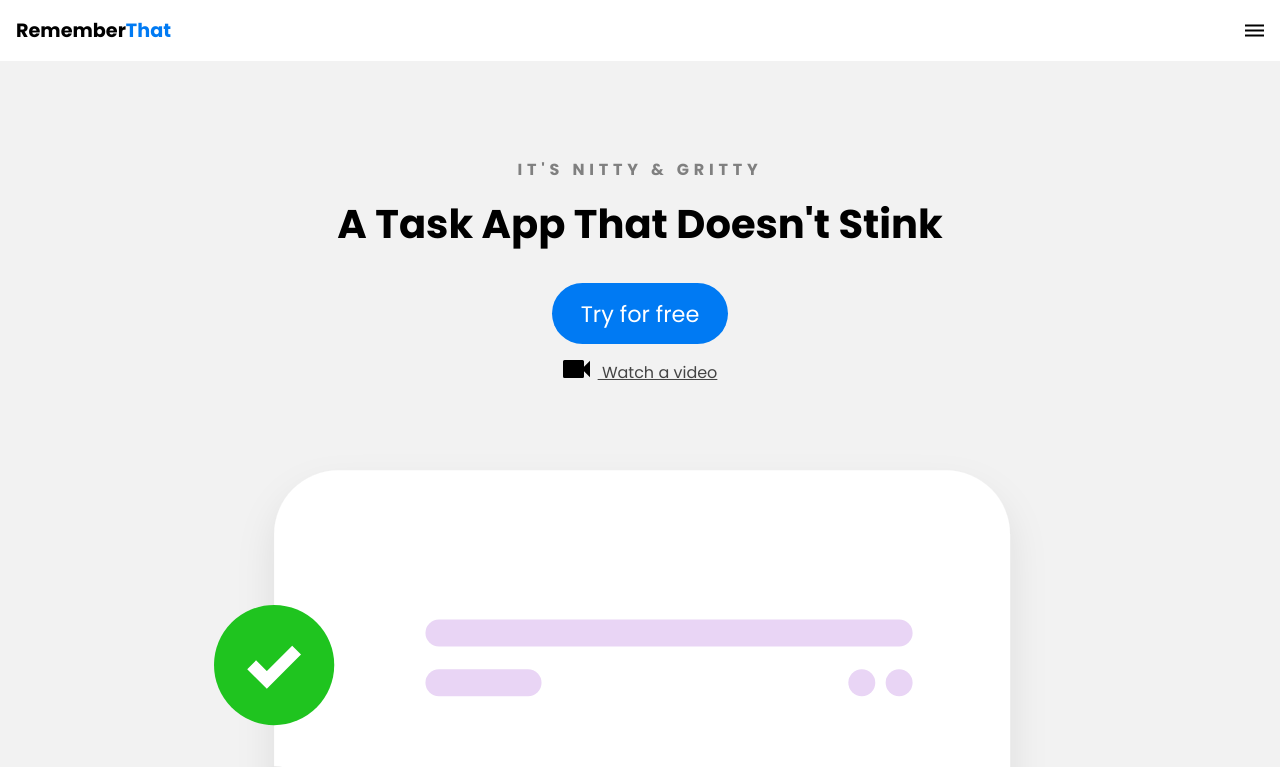
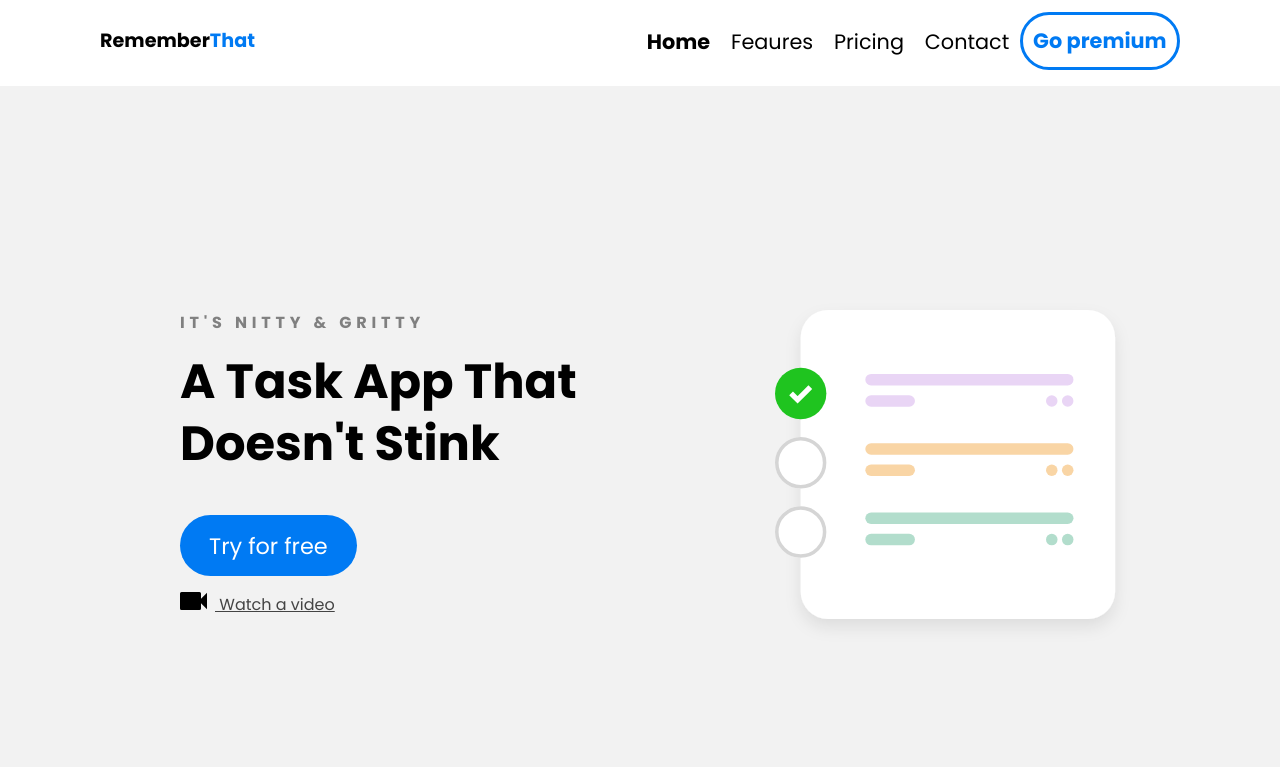
Before and after one commit to yurariga/course-html-css-feb-2023-mob-desktop, a plain HTML site: page index.html in a window 1280 px wide. Shown: the top 767 px of the page. Drawn offline with Linux system fonts and the light colour scheme.

Commit message:
media-query-tablet-desktop

```diff
--- a/css/main.scss
+++ b/css/main.scss
@@ -19,6 +19,7 @@ header {
         font-weight: bold;
         color: black;
         font-size: 1.2em;
+        margin-top: .5em;
 
         span {
             color: var(--primary-color);
@@ -45,7 +46,7 @@ nav.menu-btn {
 }
 
 nav {
-    position:fixed;
+    position: fixed;
     z-index: 999;
     width: 66%;
     right: 0;
@@ -146,6 +147,8 @@ section.features-section {
 ul.features-list {
     margin:0;
     padding-left: .1em;
+    display: grid;
+    grid-template-columns: repeat(auto-fit, minmax(19rem, 1fr));
 
     li {
         font-size: 1.1em;
@@ -233,3 +236,93 @@ iframe {
     width: 100%;
     height: 300px;
 }
+
+@media only screen and (min-width: 780px) {
+
+    .mobile-menu, .mobile-menu-exit {
+        display: none;
+    }
+
+    header .container {
+        display: grid;
+        grid-template-columns: 180px auto;
+
+    }
+
+    header nav {
+        display: flex;
+        justify-content: space-between;
+        background:none;
+        position: unset;
+        height: auto;
+        width: 100%;
+        padding: 0;
+
+        ul {
+            display: flex;
+
+            .primary-nav {
+                position: fixed;
+            }
+        }
+
+
+
+        a {
+            color: black;
+        }
+
+        ul.primary-nav {
+            margin-top: 0;
+        }
+
+        li.current a {
+            font-weight: bold;
+        }
+
+        li.go-premium-cta a {
+            color: var(--primary-color);
+            border: 3px solid var(--primary-color);
+            font-weight: bold;
+            border-radius: 5em;
+            margin-top: -.2em;
+
+            &:hover {
+                background-color: var(--primary-color);
+                color: white;
+
+            }
+        }
+    }
+}
+
+@media only screen and (min-width: 1080px) {
+    .container {
+        width: 1080px;
+        margin: 0 auto;
+    }
+
+    section {
+        padding: 10em 4em;
+    }
+
+    .hero .container {
+        display: flex;
+        justify-content: space-between;
+        text-align: left;
+
+        .left-col {
+            margin: 3em 3em 0 5em;
+
+            h1 {
+                font-size: 3em;
+                width: 90%;
+            }
+        }
+    }
+
+    .hero-img {
+        width: 90%;
+        margin-right: 8em;
+    }
+}
--- a/index.html
+++ b/index.html
@@ -22,7 +22,7 @@
                     </ul>
                     <ul class="secondary-nav">
                         <li><a href="#">Contact</a></li>
-                        <li class="goPremium-cta"><a href="#">Go premium</a></li>
+                        <li class="go-premium-cta"><a href="#">Go premium</a></li>
                     </ul>
                 </nav>
             </div>
@@ -30,7 +30,7 @@
 
         <main>
             <section class="hero">
-                <div class="contaier">
+                <div class="container">
                     <div class="left-col">
                         <p class="subhead">It's Nitty &amp; Gritty</p>
                         <h1>A Task App That Doesn't Stink</h1>
@@ -122,17 +122,5 @@
         </main>
     </div>
 </body>
-<script>
-    const mobileBtn = document.getElementById('mobile-cta')
-          nav = document.querySelector('nav')
-          mobileBtnExit = document.getElementById('mobile-exit')
-
-    mobileBtn.addEventListener('click', () => {
-        nav.classList.add('menu-btn')
-    })
-
-    mobileBtnExit.addEventListener('click', () => {
-        nav.classList.remove('menu-btn')
-    })
-</script>
 </html>
+<script src="/js/main.js"></script>
--- /dev/null
+++ b/js/main.js
@@ -0,0 +1,11 @@
+const mobileBtnOpen = document.getElementById("mobile-cta");
+const nav = document.querySelector("nav");
+const mobileBtnExit = document.getElementById("mobile-exit");
+
+mobileBtnOpen.addEventListener("click", () => {
+  nav.classList.add("menu-btn");
+});
+
+mobileBtnExit.addEventListener("click", () => {
+  nav.classList.remove("menu-btn");
+});
```
Also changed, not shown: css/main.css, 1 other file.
